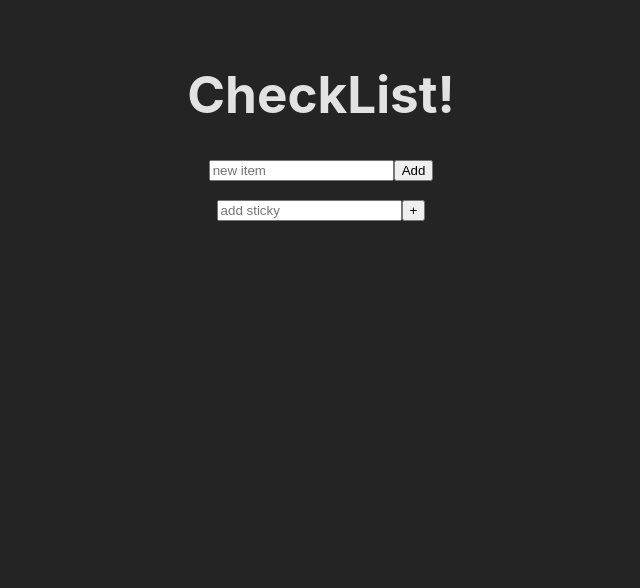
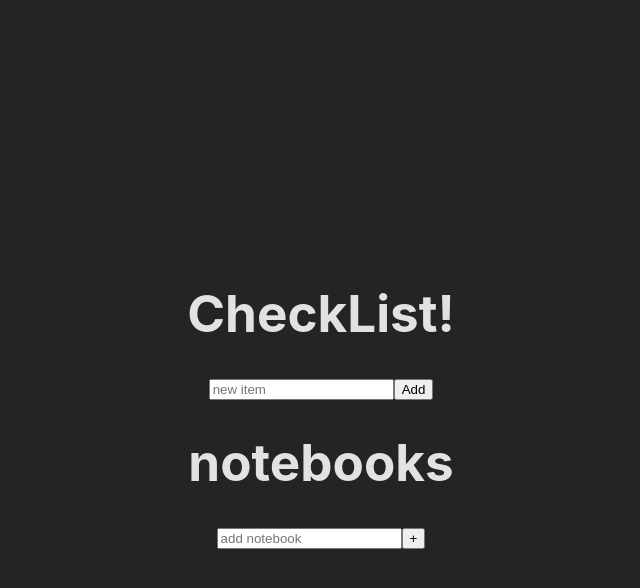
Before and after one commit to escavanessa/Notebook, a React (Vite) app: page / in a window 1280 px wide. Shown: the top 588 px of the page, without its empty margins (319-959 px from the left). Built offline with nearby package versions, Linux system fonts and the light colour scheme.

Commit message:
working on notebook system

```diff
--- /dev/null
+++ b/Components/notebook/Notebook.jsx
@@ -0,0 +1,48 @@
+import React, { useState } from 'react'
+//created notebooks should sort of appear as the todo list component and when you click on one
+//you can see all the notes stored inside the notebook.
+
+
+
+const Notebook = () => {
+    const [notebook, setNotebook] = useState('');
+    const [list, setList] = useState([])
+
+    const handleChange = (e) => {
+        setNotebook(e.target.value)
+    }
+
+    const handleAdd = () => {
+        if (notebook === '') {
+            return;
+        }
+        setList([...list, notebook]);
+        setNotebook('')
+    }
+
+
+    return (
+        <>
+            <h1>notebooks</h1>
+            <ul>
+                {
+                    list.map((note, index) => (
+                        <li key={index}>{note}</li>
+                    ))
+                }
+            </ul>
+
+
+            <input
+                placeholder='add notebook'
+                value={notebook}
+                onChange={handleChange}
+            ></input>
+
+            <button onClick={handleAdd}>+</button>
+
+        </>
+    )
+}
+
+export default Notebook
--- a/src/App.jsx
+++ b/src/App.jsx
@@ -1,13 +1,16 @@
 import Checklist from '../Components/CheckList/Checklist'
-import StickyNote from '../Components/StickyNote/StickyNote'
+
+import Notebook from '../Components/notebook/Notebook'
 import './App.css'
 
+//i removed the stickynote component for the time being
 
 function App() {
   return (
     <>
     <Checklist />
-    <StickyNote />
+
+    <Notebook />
     </>
   )
 }
```
